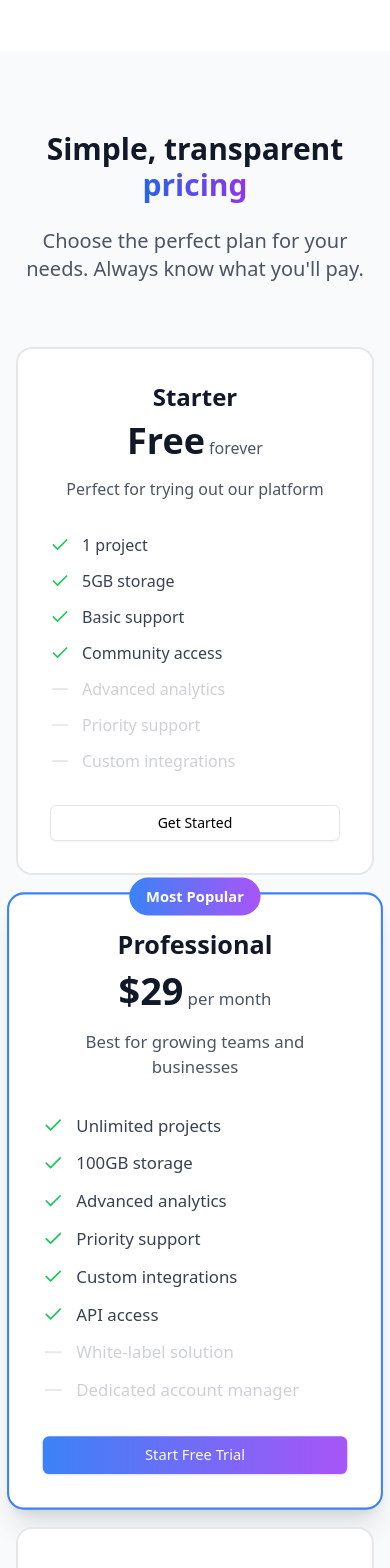
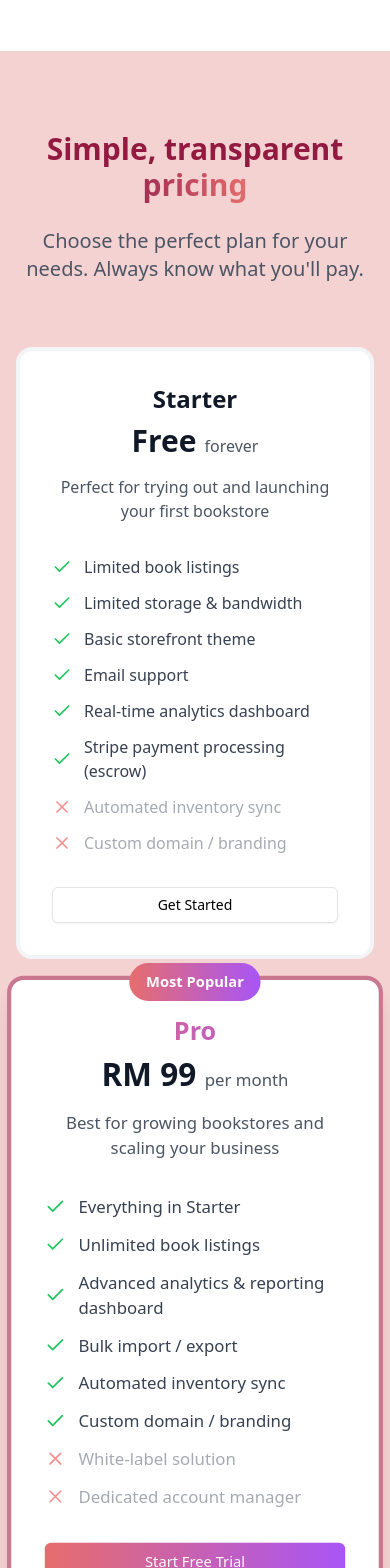
Before and after one commit to kaifeng-cmd/lunaria, a Vue app: page / in a window 390 px wide. Shown: the part 5200-6768 px from the top of the page. Built offline with nearby package versions, Linux system fonts and the light colour scheme.

Commit message:
refine Pricing Preview section & fix the redundacy class between Home section and its sections

```diff
--- a/src/components/sections/PricingPreview.vue
+++ b/src/components/sections/PricingPreview.vue
@@ -1,30 +1,37 @@
 <script setup lang="ts">
 import { Button } from '@/components/ui/button';
-import { Check } from 'lucide-vue-next';
+import { Check, X } from 'lucide-vue-next';
 
 const plans = [
   {
     name: 'Starter',
     price: 'Free',
     period: 'forever',
-    description: 'Perfect for trying out our platform',
-    features: ['1 project', '5GB storage', 'Basic support', 'Community access'],
-    notIncluded: ['Advanced analytics', 'Priority support', 'Custom integrations'],
+    description: 'Perfect for trying out and launching your first bookstore',
+    features: [
+      'Limited book listings',
+      'Limited storage & bandwidth',
+      'Basic storefront theme',
+      'Email support',
+      'Real-time analytics dashboard',
+      'Stripe payment processing (escrow)',
+    ],
+    notIncluded: ['Automated inventory sync', 'Custom domain / branding'],
     popular: false,
     cta: 'Get Started',
   },
   {
-    name: 'Professional',
-    price: '$29',
+    name: 'Pro',
+    price: 'RM 99',
     period: 'per month',
-    description: 'Best for growing teams and businesses',
+    description: 'Best for growing bookstores and scaling your business',
     features: [
-      'Unlimited projects',
-      '100GB storage',
-      'Advanced analytics',
-      'Priority support',
-      'Custom integrations',
-      'API access',
+      'Everything in Starter',
+      'Unlimited book listings',
+      'Advanced analytics & reporting dashboard',
+      'Bulk import / export',
+      'Automated inventory sync',
+      'Custom domain / branding',
     ],
     notIncluded: ['White-label solution', 'Dedicated account manager'],
     popular: true,
@@ -34,31 +41,33 @@ const plans = [
     name: 'Enterprise',
     price: 'Custom',
     period: 'contact us',
-    description: 'For large organizations with specific needs',
+    description: 'For large bookstore networks and marketplace operators',
     features: [
-      'Everything in Professional',
-      'Unlimited storage',
+      'Everything in Pro',
+      'Unlimited storage & bandwidth',
       'White-label solution',
       'Dedicated account manager',
+      '24/7 phone & email support',
+      'Advanced storefront theme',
+      'Advanced security & compliance',
       'Custom SLA',
-      'On-premise deployment',
-      'Advanced security',
+      'Priority access to new features',
     ],
     notIncluded: [],
     popular: false,
-    cta: 'Contact Sales',
+    cta: 'Contact Our Sales',
   },
 ];
 </script>
 
 <template>
-  <section class="py-20 px-4 sm:px-6 lg:px-8 bg-gray-50">
+  <section class="py-20 px-4 sm:px-6 lg:px-8 bg-[#F5D2D2]">
     <div class="max-w-7xl mx-auto">
       <!-- Section Header -->
       <div class="text-center mb-16">
-        <h2 class="text-3xl md:text-4xl lg:text-5xl font-bold text-gray-900 mb-6">
+        <h2 class="text-3xl md:text-4xl lg:text-5xl font-bold text-[#921A40] mb-6">
           Simple, transparent
-          <span class="bg-gradient-to-r from-blue-600 to-purple-600 bg-clip-text text-transparent">
+          <span class="bg-gradient-to-l from-[#e66d6d] to-[#a32e53] bg-clip-text text-transparent">
             pricing
           </span>
         </h2>
@@ -75,24 +84,35 @@ const plans = [
           :class="[
             'relative bg-white rounded-2xl border-2 p-8 transition-all duration-300 hover:shadow-2xl hover:-translate-y-2',
             plan.popular
-              ? 'border-blue-500 shadow-xl scale-105'
-              : 'border-gray-200 hover:border-blue-300',
+              ? 'border-[#ca7892] border-4 shadow-xl scale-105'
+              : 'border-gray-100 border-4 hover:border-[#daa6b6]',
           ]"
         >
           <!-- Popular Badge -->
           <div
             v-if="plan.popular"
-            class="absolute -top-4 left-1/2 transform -translate-x-1/2 bg-gradient-to-r from-blue-500 to-purple-500 text-white px-4 py-2 rounded-full text-sm font-semibold"
+            class="absolute -top-4 left-1/2 transform -translate-x-1/2 bg-gradient-to-r from-[#e66d6d] to-purple-500 text-white px-4 py-2 rounded-full text-sm font-semibold"
           >
             Most Popular
           </div>
 
           <!-- Plan Header -->
           <div class="text-center mb-8">
-            <h3 class="text-2xl font-bold text-gray-900 mb-2">{{ plan.name }}</h3>
+            <h3
+              class="text-2xl font-bold mb-2"
+              :class="
+                plan.name === 'Pro'
+                  ? 'bg-gradient-to-r from-[#e66d6d] to-purple-500 bg-clip-text text-transparent'
+                  : plan.name === 'Enterprise'
+                    ? 'bg-gradient-to-r from-[#d52d2d] to-yellow-200 bg-clip-text text-transparent'
+                    : 'text-gray-900'
+              "
+            >
+              {{ plan.name }}
+            </h3>
             <div class="mb-4">
-              <span class="text-4xl font-bold text-gray-900">{{ plan.price }}</span>
-              <span class="text-gray-600 ml-1">{{ plan.period }}</span>
+              <span class="text-3xl font-bold text-gray-900">{{ plan.price }}</span>
+              <span class="text-gray-600 ml-2">{{ plan.period }}</span>
             </div>
             <p class="text-gray-600">{{ plan.description }}</p>
           </div>
@@ -109,12 +129,10 @@ const plans = [
             <div
               v-for="feature in plan.notIncluded"
               :key="feature"
-              class="flex items-center opacity-50"
+              class="flex items-center opacity-60"
             >
-              <div class="w-5 h-5 mr-3 flex-shrink-0 flex items-center justify-center">
-                <div class="w-4 h-0.5 bg-gray-300"></div>
-              </div>
-              <span class="text-gray-400">{{ feature }}</span>
+              <X class="w-5 h-5 text-red-500 mr-3 flex-shrink-0" />
+              <span class="text-gray-500">{{ feature }}</span>
             </div>
           </div>
 
@@ -122,7 +140,13 @@ const plans = [
           <Button
             :variant="plan.popular ? 'default' : 'outline'"
             class="w-full py-3 transition-all duration-200 hover:scale-105"
-            :class="plan.popular ? 'bg-gradient-to-r from-blue-500 to-purple-500 border-0' : ''"
+            :class="
+              plan.popular
+                ? 'bg-gradient-to-r from-[#e66d6d] to-purple-500 border-0'
+                : plan.name === 'Enterprise'
+                  ? 'border-[#d52d2d]/40 border-2 hover:bg-transparent'
+                  : ''
+            "
           >
             {{ plan.cta }}
           </Button>
@@ -130,15 +154,18 @@ const plans = [
       </div>
 
       <!-- Bottom Note -->
-      <div class="text-center mt-12">
-        <p class="text-gray-600 mb-4">
-          All plans include a 14-day free trial. No credit card required.
+      <div class="text-center mt-14">
+        <p class="text-gray-600 font-semibold mb-4">
+          Pro plan includes a 60-days free trial. No credit card required.
         </p>
-        <button
-          class="text-blue-600 hover:text-blue-700 font-semibold hover:underline transition-all duration-200"
+        <Button
+          as="a"
+          href="pricing"
+          variant="link"
+          class="text-[#A94A4A] hover:text-[#822e2e] font-semibold hover:underline transition-all duration-200"
         >
-          Compare all features →
-        </button>
+          Compare all packages →
+        </Button>
       </div>
     </div>
   </section>
--- a/src/views/Home.vue
+++ b/src/views/Home.vue
@@ -31,7 +31,7 @@ import CTASection from '@/components/sections/CTASection.vue';
     </section>
 
     <!-- Pricing Preview -->
-    <section id="pricing" class="bg-gray-50">
+    <section id="pricing">
       <PricingPreview />
     </section>
 
@@ -41,7 +41,7 @@ import CTASection from '@/components/sections/CTASection.vue';
     </section>
 
     <!-- Call to Action -->
-    <section id="cta" class="py-20 bg-gradient-to-r from-blue-600 to-purple-600">
+    <section id="cta">
       <CTASection />
     </section>
   </div>
```
